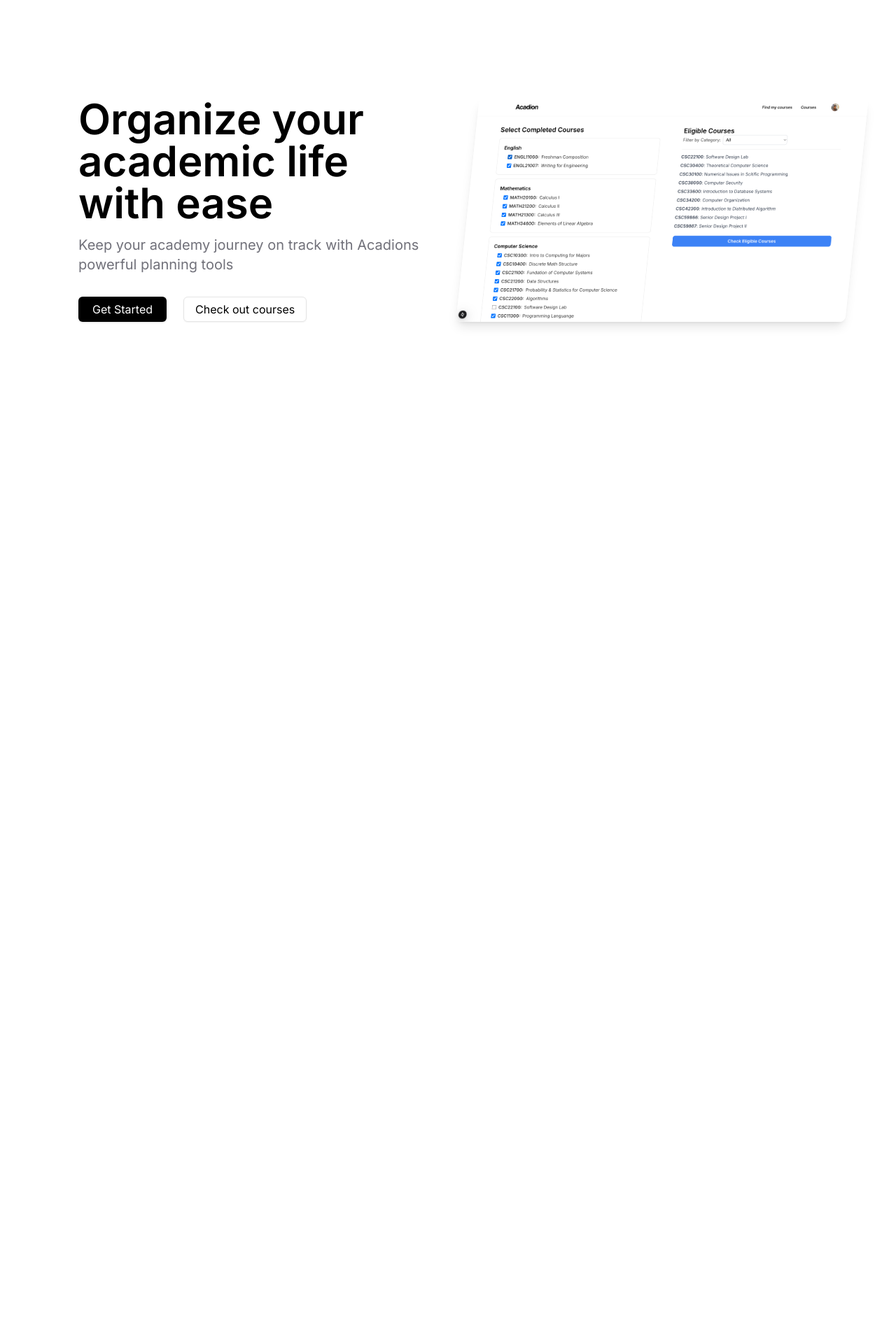
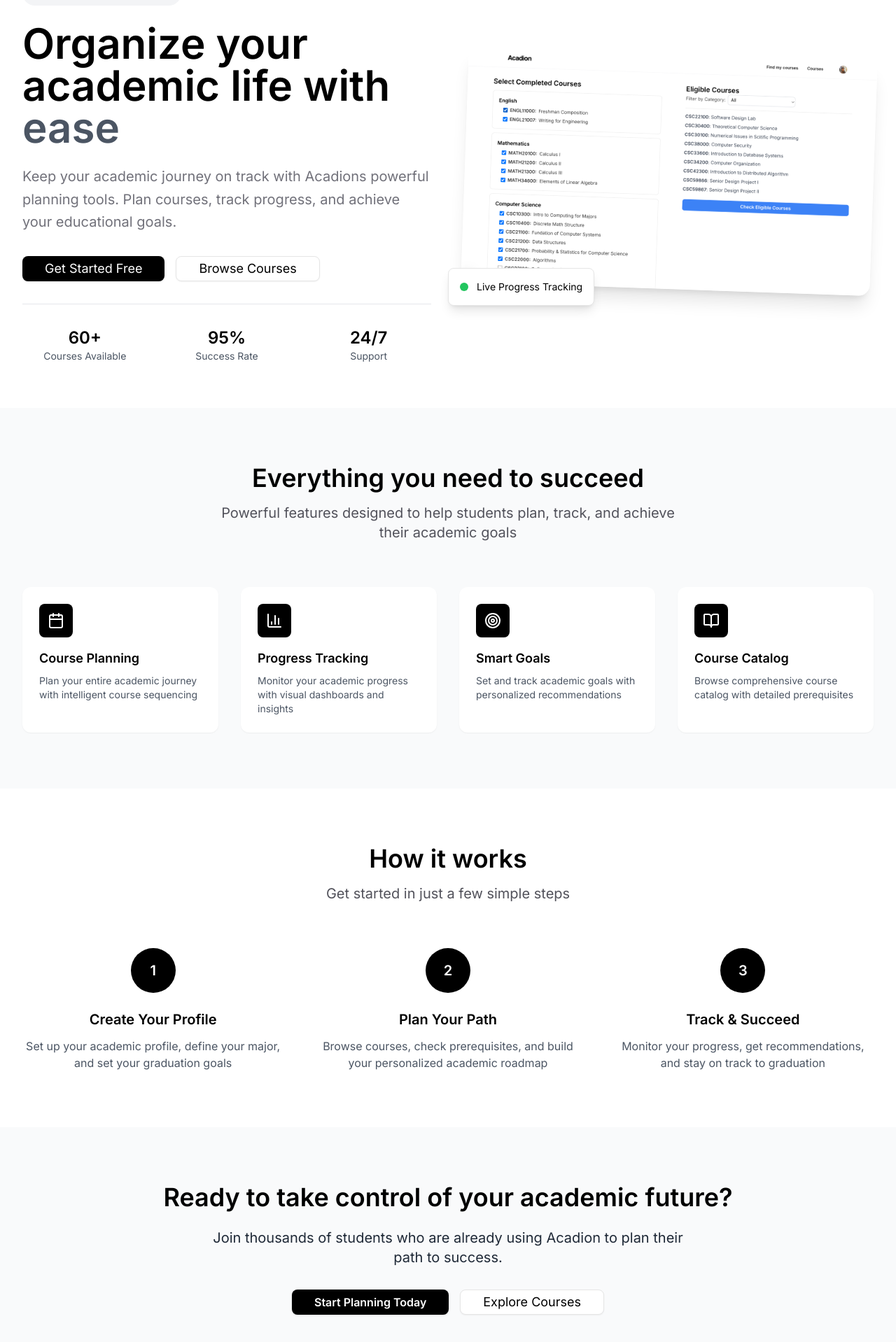
Before and after one commit to AlNaheyan/ccny_cs_scheduler, a Next.js app in the folder client/: page / in a window 1280 px wide. Shown: the part 124-2042 px from the top of the page at 70% size. Before the commit the page ends 800 px from the top, so only its background shows below. Built offline with nearby package versions, Linux system fonts and the light colour scheme; no server answers.

Commit message:
updated landing page

```diff
--- a/client/app/page.tsx
+++ b/client/app/page.tsx
@@ -1,57 +1,218 @@
-'use client'
+"use client"
 
-import { Button } from "@/components/ui/button";
-import Link from "next/link";
-import Nav from '../components/Nav'
+import { Button } from "@/components/ui/button"
+import Link from "next/link"
+import Nav from "../components/Nav"
 import Image from "next/image"
-import Hero_Img from '../public/hero_img.png'
-import { useUser } from "@clerk/nextjs";
-import { useRouter } from "next/navigation";
+import Hero_Img from "../public/hero_img.png"
+import { useUser } from "@clerk/nextjs"
+import { useRouter } from "next/navigation"
+import { BookOpen, BarChart3, GraduationCap, Calendar, Target } from "lucide-react"
 
 export default function Home() {
-  const { isSignedIn, isLoaded } = useUser();
-  const router = useRouter();
+  const { isSignedIn, isLoaded } = useUser()
+  const router = useRouter()
 
   const handleGetStared = () => {
-    if (!isLoaded) return;
+    if (!isLoaded) return
 
     if (isSignedIn && isLoaded) {
-      router.push('checkCourse')
+      router.push("checkCourse")
     } else {
-      router.push('/sign-up')
+      router.push("/sign-up")
     }
   }
 
   return (
-    <div className="min-h-screen bg-white p-6 text-black flex items-center">
+    <div className="min-h-screen bg-white text-black">
       <Nav />
-      <section className="pt-24 pb-12 ml-14 px-4 sm:px-6 lg:px-8">
-        <div className="max-w-7xl mx-auto flex flex-col lg:flex-row items-center">
-          <div className="lg:w-1/2 lg:pr-8">
-            <h1 className="text-6xl font-bold mb-4">Organize your academic life with ease</h1>
-            <p className="text-xl text-zinc-500 mb-8">
-              Keep your academy journey on track with Acadions powerful planning tools
+
+      {/* Enhanced Hero Section */}
+      <section className="pt-24 pb-16 px-4 sm:px-6 lg:px-8">
+        <div className="max-w-7xl mx-auto">
+          <div className="flex flex-col lg:flex-row items-center gap-12">
+            <div className="lg:w-1/2 space-y-8">
+              <div className="space-y-6">
+                <div className="inline-flex items-center px-4 py-2 bg-gray-100 rounded-full text-sm font-medium text-gray-700 hover:bg-green-400 duration-200">
+                  <GraduationCap className="w-4 h-4 mr-2" />
+                  Trusted by 500+ students
+                </div>
+                <h1 className="text-5xl lg:text-6xl font-bold leading-tight">
+                  Organize your academic life with
+                  <span className="text-gray-600"> ease</span>
+                </h1>
+                <p className="text-xl text-zinc-500 leading-relaxed">
+                  Keep your academic journey on track with Acadions powerful planning tools. Plan courses, track
+                  progress, and achieve your educational goals.
                 </p>
-            <div className="flex space-x-6">
-              <Button onClick={handleGetStared} className="bg-black hover:bg-gray-800 text-white text-md py-4 px-5">
-                Get Started
+              </div>
+
+              <div className="flex flex-col sm:flex-row gap-4">
+                <Button
+                  onClick={handleGetStared}
+                  className="bg-black hover:bg-gray-800 text-white text-lg py-4 px-8 rounded-lg"
+                >
+                  Get Started Free
                 </Button>
-              <Button variant="outline" className="text-md py-4 px-4">
-                <Link href='/Catalog'>Check out courses</Link>
+                <Button variant="outline" className="text-lg py-4 px-8 rounded-lg border">
+                  <Link href="/Catalog">Browse Courses</Link>
                 </Button>
               </div>
+
+              {/* Quick Stats */}
+              <div className="grid grid-cols-3 gap-6 pt-8 border-t border-gray-200">
+                <div className="text-center">
+                  <div className="text-2xl font-bold text-black">60+</div>
+                  <div className="text-sm text-gray-600">Courses Available</div>
                 </div>
-          <div className="lg:w-1/2 mt-8 lg:mt-0">
+                <div className="text-center">
+                  <div className="text-2xl font-bold text-black">95%</div>
+                  <div className="text-sm text-gray-600">Success Rate</div>
+                </div>
+                <div className="text-center">
+                  <div className="text-2xl font-bold text-black">24/7</div>
+                  <div className="text-sm text-gray-600">Support</div>
+                </div>
+              </div>
+            </div>
+
+            <div className="lg:w-1/2">
+              <div className="relative">
                 <Image
-              src={Hero_Img}
+                  src={Hero_Img || "/placeholder.svg"}
                   alt="Acadion dashboard preview"
                   width={800}
-              height={400}
-              className="rounded-lg shadow-lg -skew-x-6"
+                  height={500}
+                  className="rounded-2xl shadow-xl transform rotate-2 0 transition-transform duration-300"
                 />
+                <div className="absolute -bottom-6 -left-6 bg-white p-4 rounded-lg shadow-lg border">
+                  <div className="flex items-center gap-3">
+                    <div className="w-3 h-3 bg-green-500 rounded-full"></div>
+                    <span className="text-sm font-medium">Live Progress Tracking</span>
+                  </div>
+                </div>
+              </div>
+            </div>
+          </div>
+        </div>
+      </section>
+
+      {/* Features Section */}
+      <section className="py-20 bg-gray-50">
+        <div className="max-w-7xl mx-auto px-4 sm:px-6 lg:px-8">
+          <div className="text-center mb-16">
+            <h2 className="text-4xl font-bold mb-4">Everything you need to succeed</h2>
+            <p className="text-xl text-zinc-600 max-w-2xl mx-auto">
+              Powerful features designed to help students plan, track, and achieve their academic goals
+            </p>
+          </div>
+
+          <div className="grid grid-cols-1 md:grid-cols-2 lg:grid-cols-4 gap-8">
+            <div className="bg-white p-6 rounded-xl shadow-sm hover:shadow-md transition-shadow">
+              <div className="w-12 h-12 bg-black rounded-lg flex items-center justify-center mb-4">
+                <Calendar className="w-6 h-6 text-white" />
+              </div>
+              <h3 className="text-lg font-semibold mb-2">Course Planning</h3>
+              <p className="text-gray-600 text-sm">
+                Plan your entire academic journey with intelligent course sequencing
+              </p>
+            </div>
+
+            <div className="bg-white p-6 rounded-xl shadow-sm hover:shadow-md transition-shadow">
+              <div className="w-12 h-12 bg-black rounded-lg flex items-center justify-center mb-4">
+                <BarChart3 className="w-6 h-6 text-white" />
+              </div>
+              <h3 className="text-lg font-semibold mb-2">Progress Tracking</h3>
+              <p className="text-gray-600 text-sm">
+                Monitor your academic progress with visual dashboards and insights
+              </p>
+            </div>
+
+            <div className="bg-white p-6 rounded-xl shadow-sm hover:shadow-md transition-shadow">
+              <div className="w-12 h-12 bg-black rounded-lg flex items-center justify-center mb-4">
+                <Target className="w-6 h-6 text-white" />
+              </div>
+              <h3 className="text-lg font-semibold mb-2">Smart Goals</h3>
+              <p className="text-gray-600 text-sm">Set and track academic goals with personalized recommendations</p>
+            </div>
+
+            <div className="bg-white p-6 rounded-xl shadow-sm hover:shadow-md transition-shadow">
+              <div className="w-12 h-12 bg-black rounded-lg flex items-center justify-center mb-4">
+                <BookOpen className="w-6 h-6 text-white" />
+              </div>
+              <h3 className="text-lg font-semibold mb-2">Course Catalog</h3>
+              <p className="text-gray-600 text-sm">Browse comprehensive course catalog with detailed prerequisites</p>
+            </div>
+          </div>
+        </div>
+      </section>
+
+      {/* How It Works Section */}
+      <section className="py-20 bg-white">
+        <div className="max-w-7xl mx-auto px-4 sm:px-6 lg:px-8">
+          <div className="text-center mb-16">
+            <h2 className="text-4xl font-bold mb-4">How it works</h2>
+            <p className="text-xl text-zinc-600">Get started in just a few simple steps</p>
+          </div>
+
+          <div className="grid grid-cols-1 md:grid-cols-3 gap-12">
+            <div className="text-center group">
+              <div className="w-16 h-16 bg-black text-white rounded-full flex items-center justify-center mx-auto mb-6 text-xl font-bold group-hover:scale-110 transition-transform">
+                1
+              </div>
+              <h3 className="text-xl font-semibold mb-3">Create Your Profile</h3>
+              <p className="text-gray-600">
+                Set up your academic profile, define your major, and set your graduation goals
+              </p>
+            </div>
+
+            <div className="text-center group">
+              <div className="w-16 h-16 bg-black text-white rounded-full flex items-center justify-center mx-auto mb-6 text-xl font-bold group-hover:scale-110 transition-transform">
+                2
+              </div>
+              <h3 className="text-xl font-semibold mb-3">Plan Your Path</h3>
+              <p className="text-gray-600">
+                Browse courses, check prerequisites, and build your personalized academic roadmap
+              </p>
+            </div>
+
+            <div className="text-center group">
+              <div className="w-16 h-16 bg-black text-white rounded-full flex items-center justify-center mx-auto mb-6 text-xl font-bold group-hover:scale-110 transition-transform">
+                3
+              </div>
+              <h3 className="text-xl font-semibold mb-3">Track & Succeed</h3>
+              <p className="text-gray-600">
+                Monitor your progress, get recommendations, and stay on track to graduation
+              </p>
+            </div>
+          </div>
+        </div>
+      </section>
+
+      {/* CTA Section */}
+      <section className="py-20 bg-gray-50 text-black">
+        <div className="max-w-4xl mx-auto text-center px-4 sm:px-6 lg:px-8">
+          <h2 className="text-4xl font-bold mb-6">Ready to take control of your academic future?</h2>
+          <p className="text-xl text-gray-800 mb-8 max-w-2xl mx-auto">
+            Join thousands of students who are already using Acadion to plan their path to success.
+          </p>
+          <div className="flex flex-col sm:flex-row gap-4 justify-center">
+            <Button
+              onClick={handleGetStared}
+              className="bg-black text-white font-semibold hover:bg-gray-900 text-md py-4 px-8 rounded-lg"
+            >
+              Start Planning Today
+            </Button>
+            <Button
+              onClick={handleGetStared}
+              variant="outline"
+              className="text-black hover:bg-white text-lg py-4 px-8 rounded-lg border"
+            >
+              Explore Courses
+            </Button>
           </div>
         </div>
       </section>
     </div>
-  );
+  )
 }
--- a/client/middleware.ts
+++ b/client/middleware.ts
@@ -2,7 +2,6 @@
 
 const isPublicRoute = createRouteMatcher([
     '/',
-    '/Catalog',
     '/sign-in(.*)',
     '/sign-up(.*)',
     '/api/webhooks/clerk',
```
Lines whose indentation alone changed are shown as unchanged.
